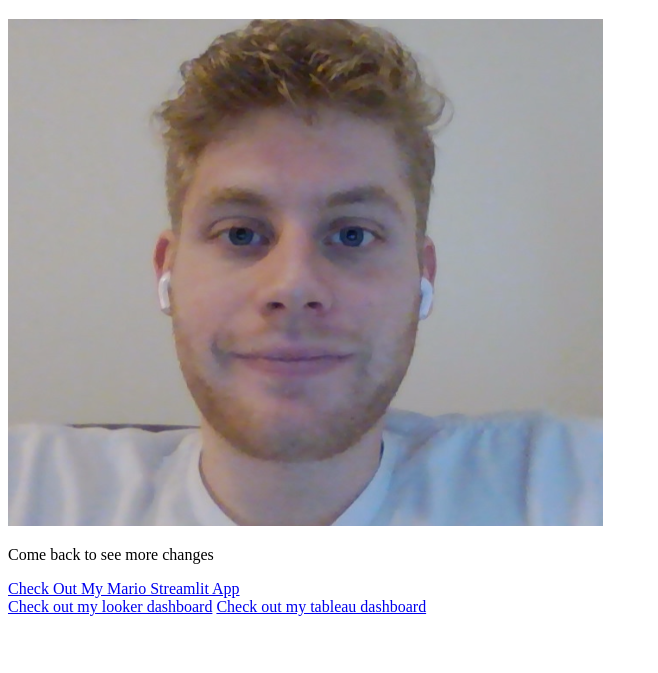
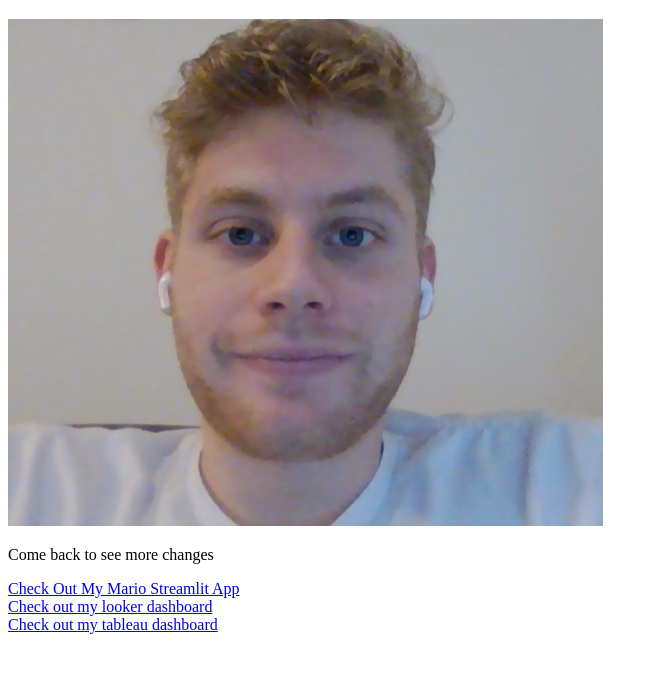
Before and after one commit to creedrobertson/github_assignment, a plain HTML site: page index.html in a window 1280 px wide. Shown: the part 61-734 px from the top of the page, without its empty margins (0-658 px from the left). Drawn offline with Linux system fonts and the light colour scheme.

Commit message:
adding breaks

```diff
--- a/index.html
+++ b/index.html
@@ -10,7 +10,7 @@
     <img src="Creed.png" alt="selfie">
     <p>Come back to see more changes</p>
     <a href="https://creed-mariokart-stats.streamlit.app/">Check Out My Mario Streamlit App</a><br>
-    <a href="looker.html">Check out my looker dashboard</a>
-    <a href="tableau.html">Check out my tableau dashboard</a>
+    <a href="looker.html">Check out my looker dashboard</a><br>
+    <a href="tableau.html">Check out my tableau dashboard</a><br>
 </body>
 </html>
```
Also changed, not shown: looker.html (+1 -1 lines).
